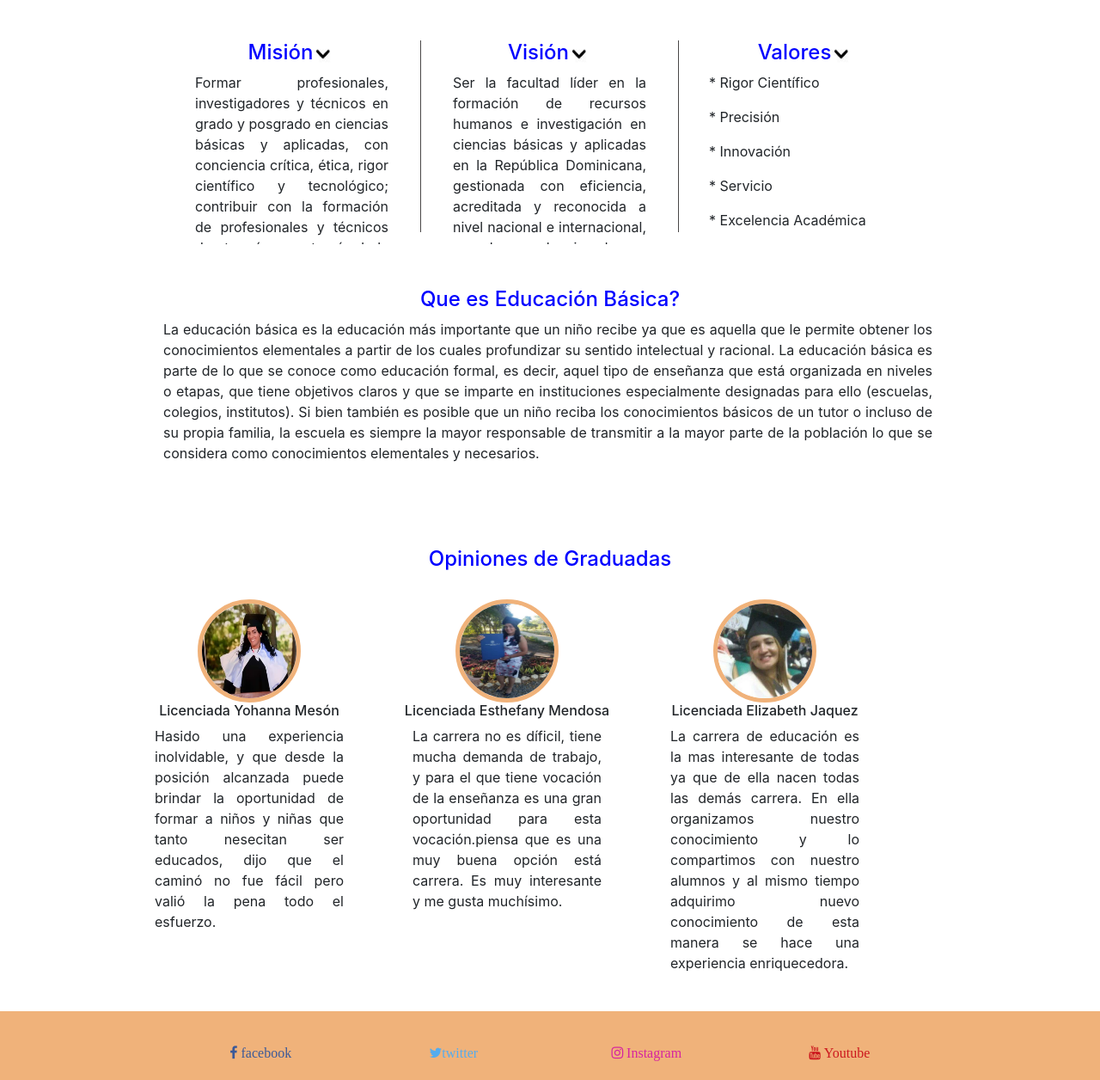
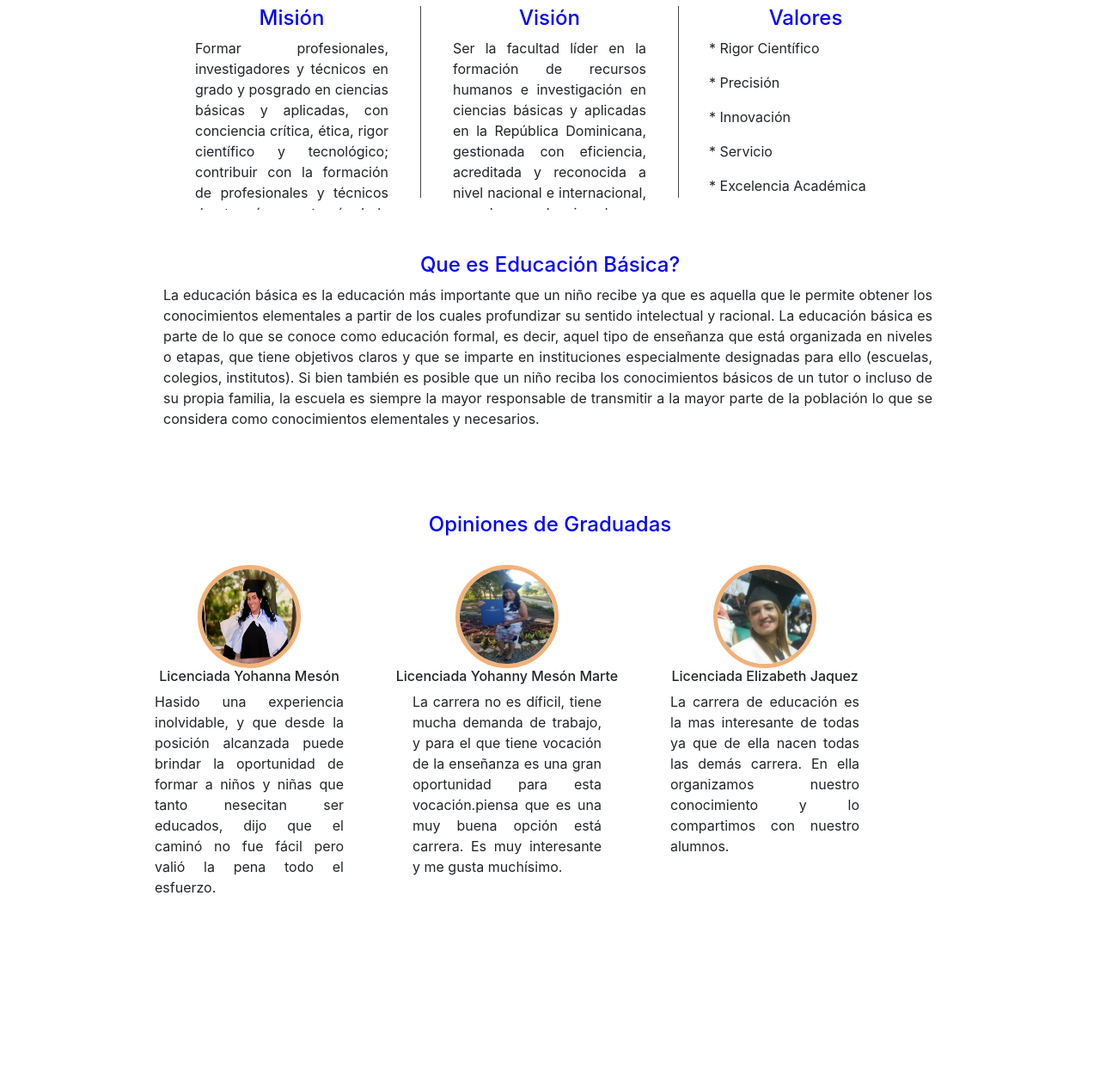
Before and after one commit to roberttavares/Educacionbasica, a plain HTML site: page index.html in a window 1280 px wide. Shown: the part 1138-2394 px from the top of the page at 86% size. After the commit the page ends 2234 px from the top, so only its background shows below. Drawn offline with nearby package versions, Linux system fonts and the light colour scheme.

Commit message:
Actualizacion

```diff
--- a/ejemplo.html
+++ b/index.html
@@ -5,6 +5,7 @@
   <meta charset="UTF-8">
   <title>Licenciatura en Educación Básica</title>
   <link rel="stylesheet" href="stylo.css">
+
 
 
   <!--Link de boostrap-->
@@ -23,7 +24,6 @@
 
     <!--botones de redes social boostrap-->
     <link rel="stylesheet" href="https://cdnjs.cloudflare.com/ajax/libs/font-awesome/4.7.0/css/font-awesome.min.css">
-
 
 
 
@@ -66,7 +66,7 @@
 
 
               <strong>
-                <a class="nav-link" id="moopio" href="ejemplo.html" style="color:black;">Inicio <span
+                <a class="nav-link" id="moopio" href="index.html" style="color:black;">Inicio <span
                     class="sr-only">(current)</span></a>
               </strong>
             </li>
@@ -172,7 +172,7 @@
         <div id="izquierda">
 
           <h4 align="center" onclick="return blmostrocult(this);" style="cursor: hand; cursor: pointer; color: blue">
-            Misión<img src="images/abajo.jpg" width="26" height="25"></h4><div style="display: visiblility;">
+            Misión</h4><div style="display: visiblility;">
             <center>
               <div align="justify" class="boxContenedor">
                 Formar profesionales, investigadores y técnicos en grado y posgrado en ciencias básicas y aplicadas,
@@ -198,7 +198,7 @@
       <section class="centro">
         <div id="centro">
           <h4 align="center" ; onclick="return blmostrocult(this);" style="cursor: hand; cursor: pointer; color: blue">
-            Visión<img src="images/abajo.jpg" width="26" height="25"></h4><div style="display:visiblility;">
+            Visión</h4><div style="display:visiblility;">
             <center>
               <div align="justify" class="boxContenedor">
                 <p>Ser la facultad líder en la formación de recursos humanos e investigación en ciencias básicas y
@@ -214,7 +214,7 @@
       <section class="derecha">
         <div id="derecha">
           <h4 align="center" onclick="return blmostrocult(this);" style="cursor: hand; cursor: pointer; color: blue">
-            Valores<img src="images/abajo.jpg" width="26" height="25"></h4><div style="display: visiblility;">
+            Valores</h4><div style="display: visiblility;">
             <center>
               <div align="justify" class="boxContenedor">
                 <p>* Rigor Científico</p>
@@ -273,7 +273,7 @@
       <section class="centroop">
         <div align="center" id="centroop">
             <img src="images/opi.jpeg" width="120" height="120" class="borde">
-            <h6>Licenciada Esthefany Mendosa</h6>
+            <h6>Licenciada Yohanny Mesón Marte</h6>
             <p  class="texto" align="justify" >
               La carrera no es díficil, tiene
                mucha demanda de trabajo, y para el que tiene vocación de la enseñanza es una
@@ -287,9 +287,7 @@
             <h6>Licenciada Elizabeth Jaquez</h6>
           <p class="texto" align="justify">
             La carrera de educación es la mas interesante de todas ya que de ella nacen todas las demás carrera.
-            En ella organizamos nuestro conocimiento y lo compartimos con nuestro alumnos y
-            al mismo tiempo  adquirimo nuevo conocimiento de esta manera se hace una experiencia enriquecedora.
-
+            En ella organizamos nuestro conocimiento y lo compartimos con nuestro alumnos.
           </p>
         </div>
       </section>
--- a/stylo.css
+++ b/stylo.css
@@ -106,13 +106,13 @@ header nav a:hover{
 }
 .centroop{
     width: 300px;
-    height: 223px;
+    height: 350px;
     float: left;
 
 }
 .derechaop{
     width: 300px;
-    height: 223px;
+    height: 230px;
     float: left;
 
 }
@@ -192,11 +192,19 @@ input {
 }
 
 .footer{
+    /*
     width: 100%;
     height: 100%;
     margin:auto;
     margin-top: 40px;
-    background-color: #F0B27A;
+    background-color: #F0B27A;*/
+
+   position:fixed;
+   left:0px;
+   bottom:0px;
+   height:65px;
+   width:100%;
+   background:#F0B27A;
 
 }
 /* forma de botones de redes sociales*/
@@ -262,10 +270,14 @@ width:20%; /* el ancho de la img */
     margin-top: 50px;
 }
 .contenido{
+    border:3px solid #F0B27A;
+   /* border-radius: 175px 175px; */
+   border-radius: 100px 100px;
+
     margin: auto;
     margin-top: 20px;
     width: 900px;
-    height: 590px;
+    height: 550px;
 
 }
 .rectoria{
```
Also changed, not shown: contactos.html (+3 -1 lines), otros.html (+3 -1 lines), plan.html (+4 -1 lines), img/logo1.png (added), 2 other files.
